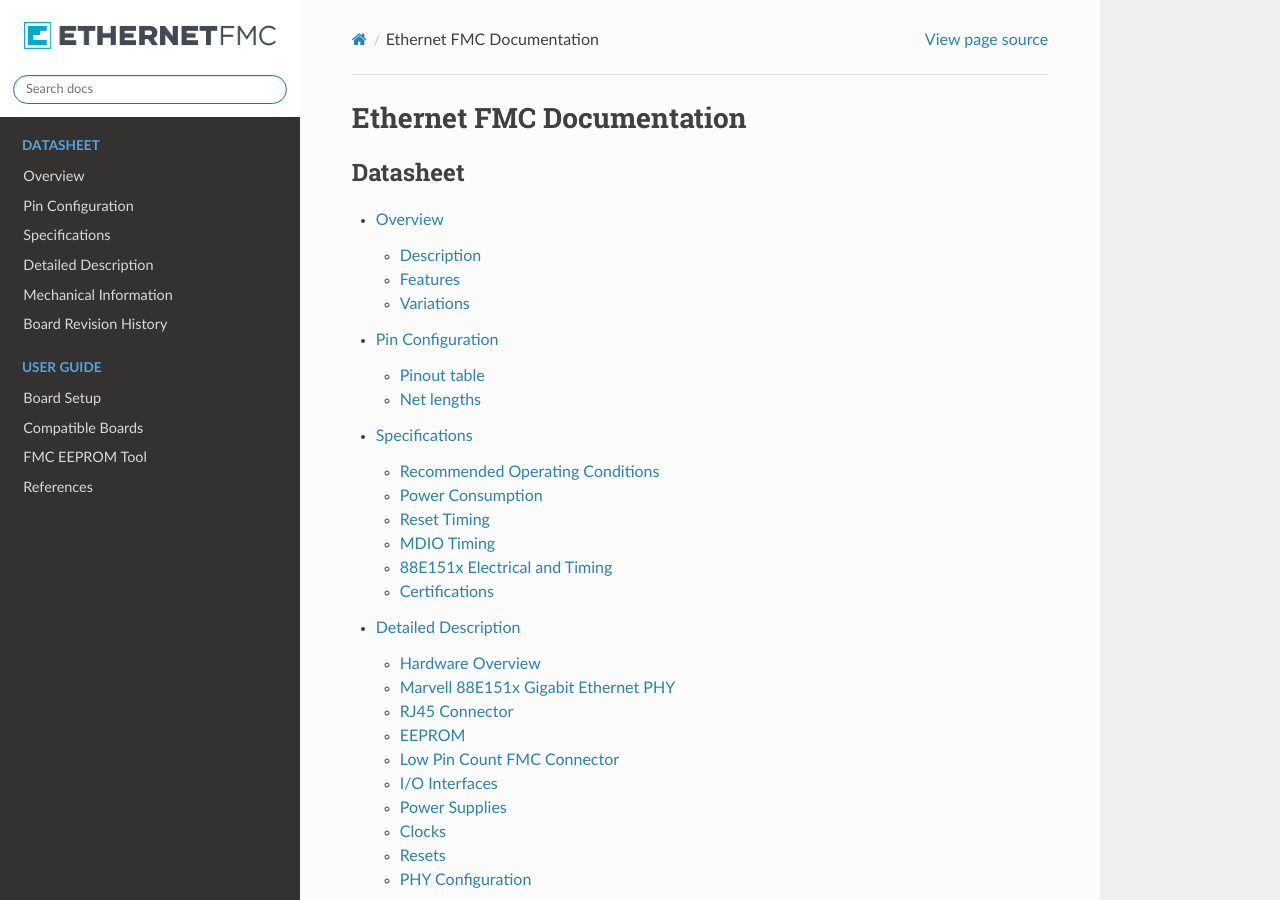
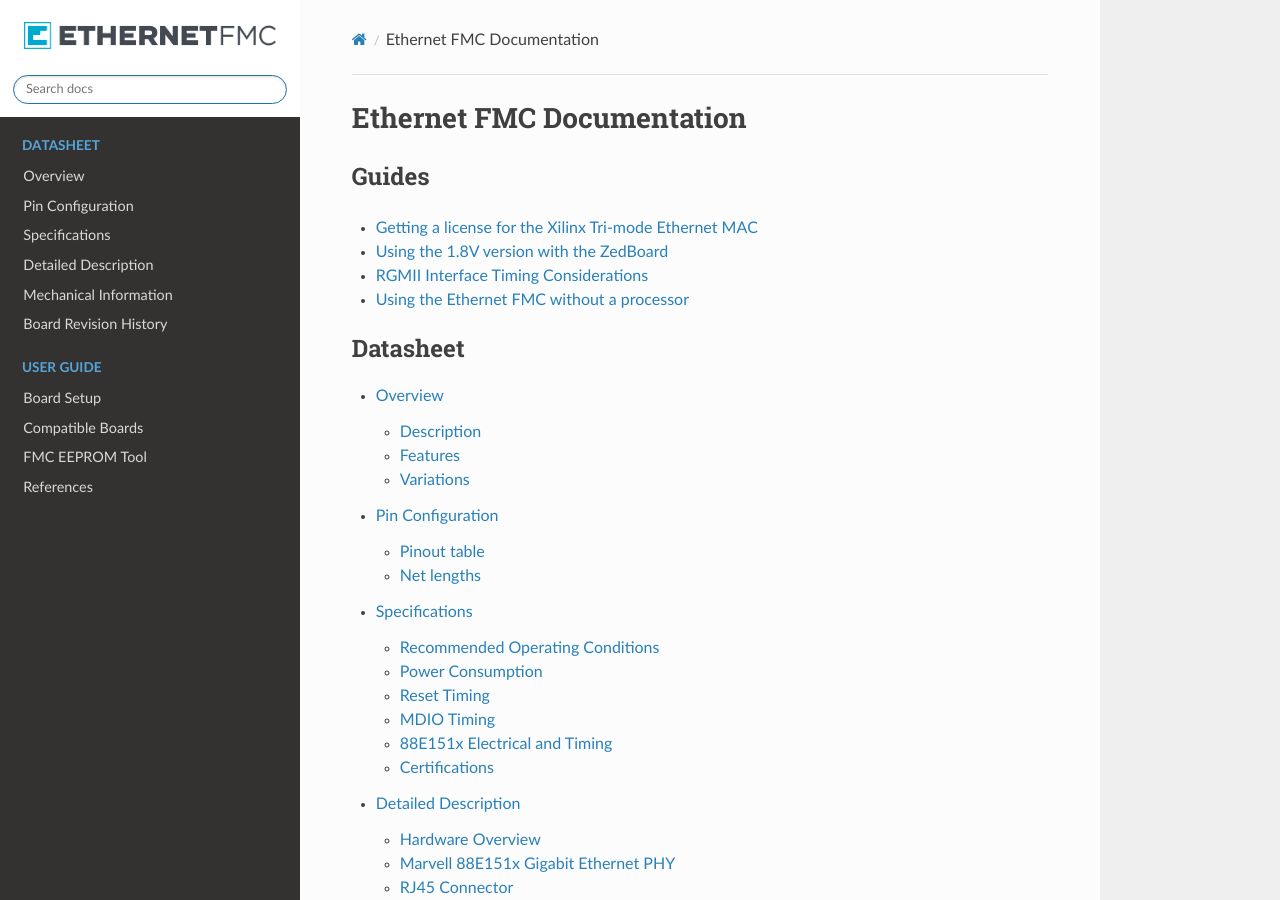
Before and after one commit to fpgadeveloper/ethernetfmc, a Sphinx documentation site: the page built from docs/source/index.rst, in a window 1280 px wide and 900 px high. Built offline with Sphinx 7.4.7 and the Read the Docs theme 2.0.0, drawn with Linux system fonts in a browser that asks for light colours.

Commit message:
* removed "view source" link

```diff
--- a/docs/source/conf.py
+++ b/docs/source/conf.py
@@ -57,6 +57,8 @@
 
 html_favicon = 'favicon.png'
 
+html_show_sourcelink = False
+
 html_theme_options = {
     'canonical_url': '',
     'logo_only': True,
--- a/docs/source/index.rst
+++ b/docs/source/index.rst
@@ -4,6 +4,14 @@
 
 Ethernet FMC Documentation
 ==========================
+
+Guides
+------
+
+* `Getting a license for the Xilinx Tri-mode Ethernet MAC <http://ethernetfmc.com/getting-a-license-for-the-xilinx-tri-mode-ethernet-mac/>`_
+* `Using the 1.8V version with the ZedBoard <http://ethernetfmc.com/using-the-1-8v-version-with-the-zedboard/>`_
+* `RGMII Interface Timing Considerations <http://ethernetfmc.com/rgmii-interface-timing-considerations/>`_
+* `Using the Ethernet FMC without a processor <http://ethernetfmc.com/using-ethernet-fmc-without-a-processor/>`_
 
 .. toctree::
    :maxdepth: 2
```
